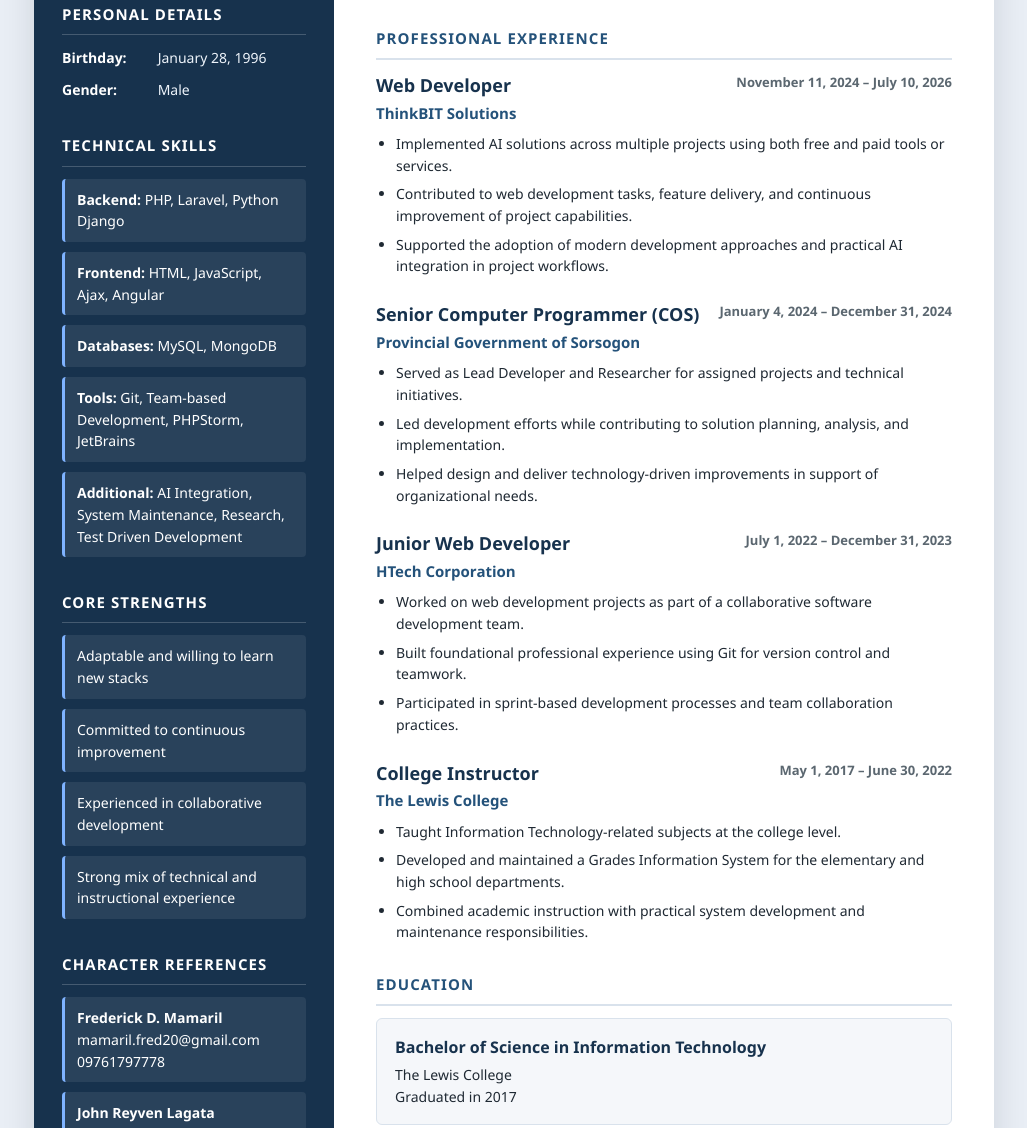
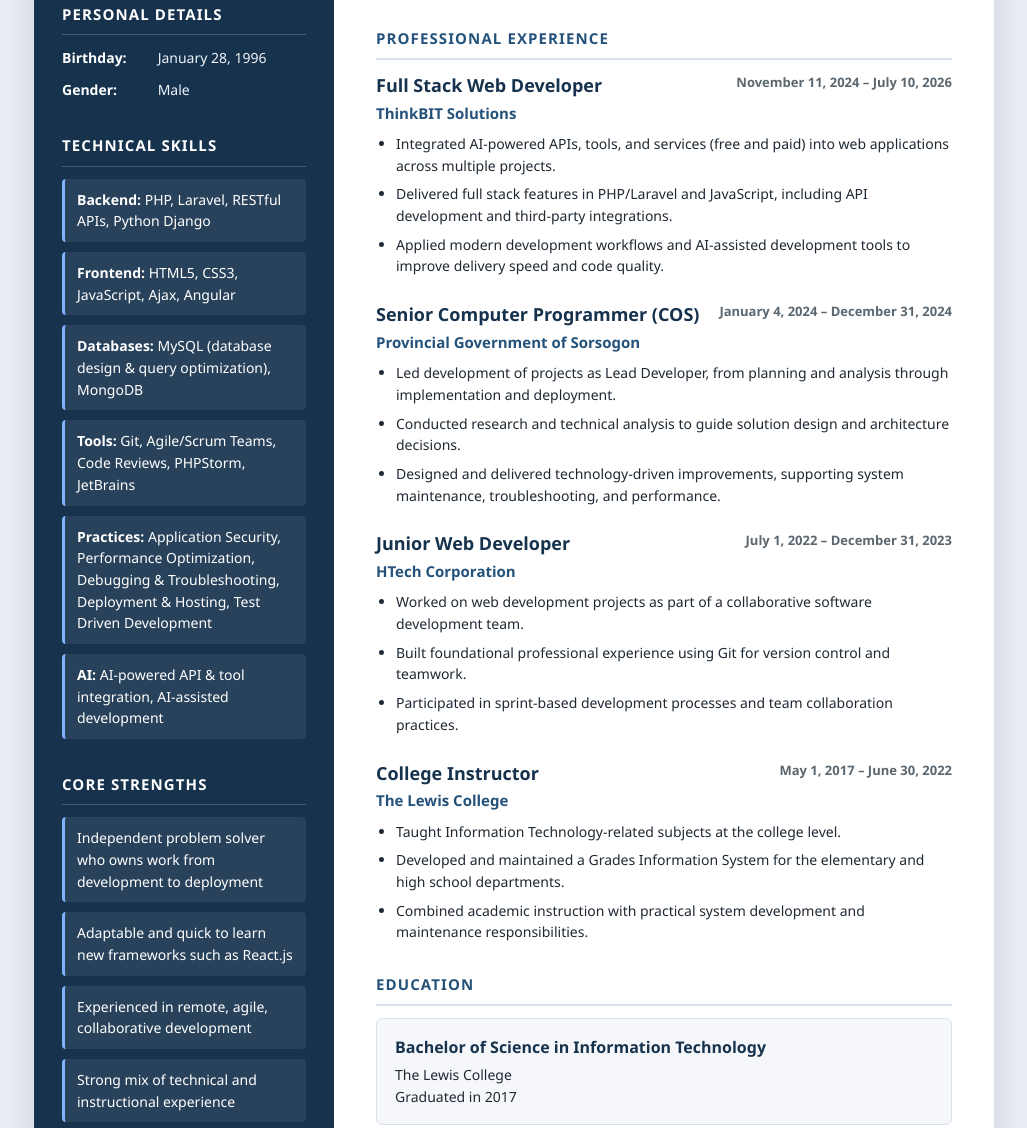
Before and after one commit to koyz28/documents, a plain HTML site: page index.html in a window 1280 px wide. Shown: the part 362-1490 px from the top of the page, without its empty margins (126-1153 px from the left). Drawn offline with Linux system fonts and the light colour scheme.

Commit message:
Tailor CV and add cover letter for Dotty Senior Full Stack Developer role
Co-authored-by: Copilot App <223556219+Copilot@users.noreply.github.com>

```diff
--- a/index.html
+++ b/index.html
@@ -229,7 +229,7 @@
   <div class="page">
     <aside class="sidebar">
       <h1 class="name">Ramoncito S. Dealca</h1>
-      <div class="headline">Web Developer</div>
+      <div class="headline">Full Stack Developer</div>
 
       <section class="sidebar-section">
         <h2>Contact</h2>
@@ -246,20 +246,21 @@
       <section class="sidebar-section">
         <h2>Technical Skills</h2>
         <ul class="skills-list">
-          <li><strong>Backend:</strong> PHP, Laravel, Python Django</li>
-          <li><strong>Frontend:</strong> HTML, JavaScript, Ajax, Angular</li>
-          <li><strong>Databases:</strong> MySQL, MongoDB</li>
-          <li><strong>Tools:</strong> Git, Team-based Development, PHPStorm, JetBrains</li>
-          <li><strong>Additional:</strong> AI Integration, System Maintenance, Research, Test Driven Development</li>
+          <li><strong>Backend:</strong> PHP, Laravel, RESTful APIs, Python Django</li>
+          <li><strong>Frontend:</strong> HTML5, CSS3, JavaScript, Ajax, Angular</li>
+          <li><strong>Databases:</strong> MySQL (database design &amp; query optimization), MongoDB</li>
+          <li><strong>Tools:</strong> Git, Agile/Scrum Teams, Code Reviews, PHPStorm, JetBrains</li>
+          <li><strong>Practices:</strong> Application Security, Performance Optimization, Debugging &amp; Troubleshooting, Deployment &amp; Hosting, Test Driven Development</li>
+          <li><strong>AI:</strong> AI-powered API &amp; tool integration, AI-assisted development</li>
         </ul>
       </section>
 
       <section class="sidebar-section">
         <h2>Core Strengths</h2>
         <ul class="strengths-list">
-          <li>Adaptable and willing to learn new stacks</li>
-          <li>Committed to continuous improvement</li>
-          <li>Experienced in collaborative development</li>
+          <li>Independent problem solver who owns work from development to deployment</li>
+          <li>Adaptable and quick to learn new frameworks such as React.js</li>
+          <li>Experienced in remote, agile, collaborative development</li>
           <li>Strong mix of technical and instructional experience</li>
         </ul>
       </section>
@@ -277,7 +278,7 @@
       <section class="main-section">
         <h2>Professional Summary</h2>
         <div class="summary-box">
-          Motivated and adaptable IT professional with hands-on experience in web development, programming, research, and academic instruction. My current development work is focused on PHP using Laravel, HTML, JavaScript / Ajax, and database management using MySQL and MongoDB. I have contributed to web-based systems, collaborative development environments, and AI-powered solutions across different projects. I am eager to learn new technologies, apply better development methods, and continuously strengthen my skills to remain competitive and effective in the industry.
+          Full stack developer building scalable web applications with PHP and Laravel on the back end and HTML5, CSS3, and JavaScript / Ajax on the front end, backed by MySQL database design and optimization. I have designed and integrated RESTful APIs and third-party services, led development projects, integrated AI-powered tools into web applications, and worked in agile, team-based environments using Git. I write clean, maintainable code, take ownership from development through deployment, and am keen to deepen my React.js expertise while collaborating with remote, multinational teams.
         </div>
       </section>
 
@@ -287,15 +288,15 @@
         <div class="job">
           <div class="job-header">
             <div>
-              <div class="job-title">Web Developer</div>
+              <div class="job-title">Full Stack Web Developer</div>
               <div class="job-company">ThinkBIT Solutions</div>
             </div>
             <div class="job-date">November 11, 2024 – July 10, 2026</div>
           </div>
           <ul>
-            <li>Implemented AI solutions across multiple projects using both free and paid tools or services.</li>
-            <li>Contributed to web development tasks, feature delivery, and continuous improvement of project capabilities.</li>
-            <li>Supported the adoption of modern development approaches and practical AI integration in project workflows.</li>
+            <li>Integrated AI-powered APIs, tools, and services (free and paid) into web applications across multiple projects.</li>
+            <li>Delivered full stack features in PHP/Laravel and JavaScript, including API development and third-party integrations.</li>
+            <li>Applied modern development workflows and AI-assisted development tools to improve delivery speed and code quality.</li>
           </ul>
         </div>
 
@@ -308,9 +309,9 @@
             <div class="job-date">January 4, 2024 – December 31, 2024</div>
           </div>
           <ul>
-            <li>Served as Lead Developer and Researcher for assigned projects and technical initiatives.</li>
-            <li>Led development efforts while contributing to solution planning, analysis, and implementation.</li>
-            <li>Helped design and deliver technology-driven improvements in support of organizational needs.</li>
+            <li>Led development of projects as Lead Developer, from planning and analysis through implementation and deployment.</li>
+            <li>Conducted research and technical analysis to guide solution design and architecture decisions.</li>
+            <li>Designed and delivered technology-driven improvements, supporting system maintenance, troubleshooting, and performance.</li>
           </ul>
         </div>
 
@@ -357,7 +358,7 @@
       <section class="main-section">
         <h2>Professional Objective</h2>
         <div class="footer-note">
-          To continue growing as a web developer by applying my current skills in PHP, Laravel, JavaScript, and database management while remaining open to new technologies, modern practices, and opportunities for professional development.
+          To grow as a senior full stack developer by applying my PHP, Laravel, JavaScript, and MySQL expertise, expanding into React.js, and contributing to high-quality digital products within a remote, multinational team.
         </div>
       </section>
     </main>
```
Also changed, not shown: 1 other file.
